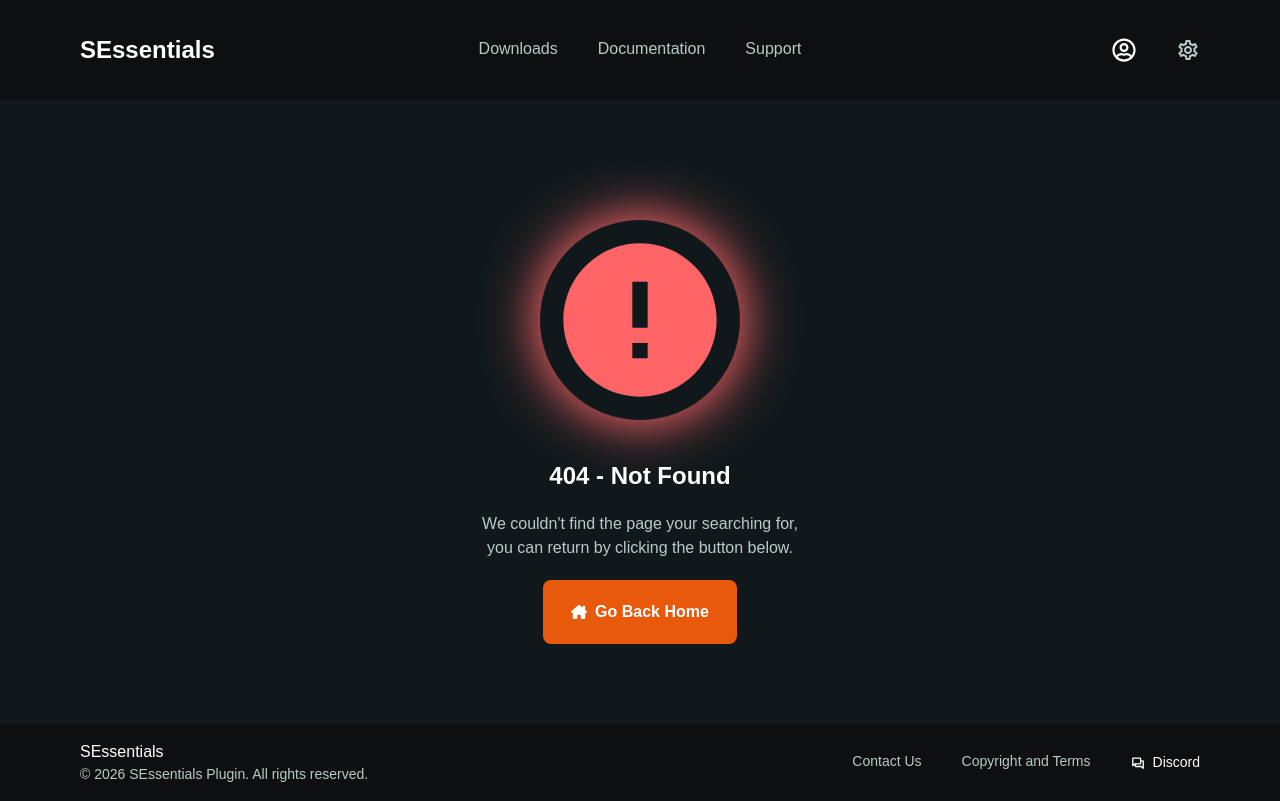
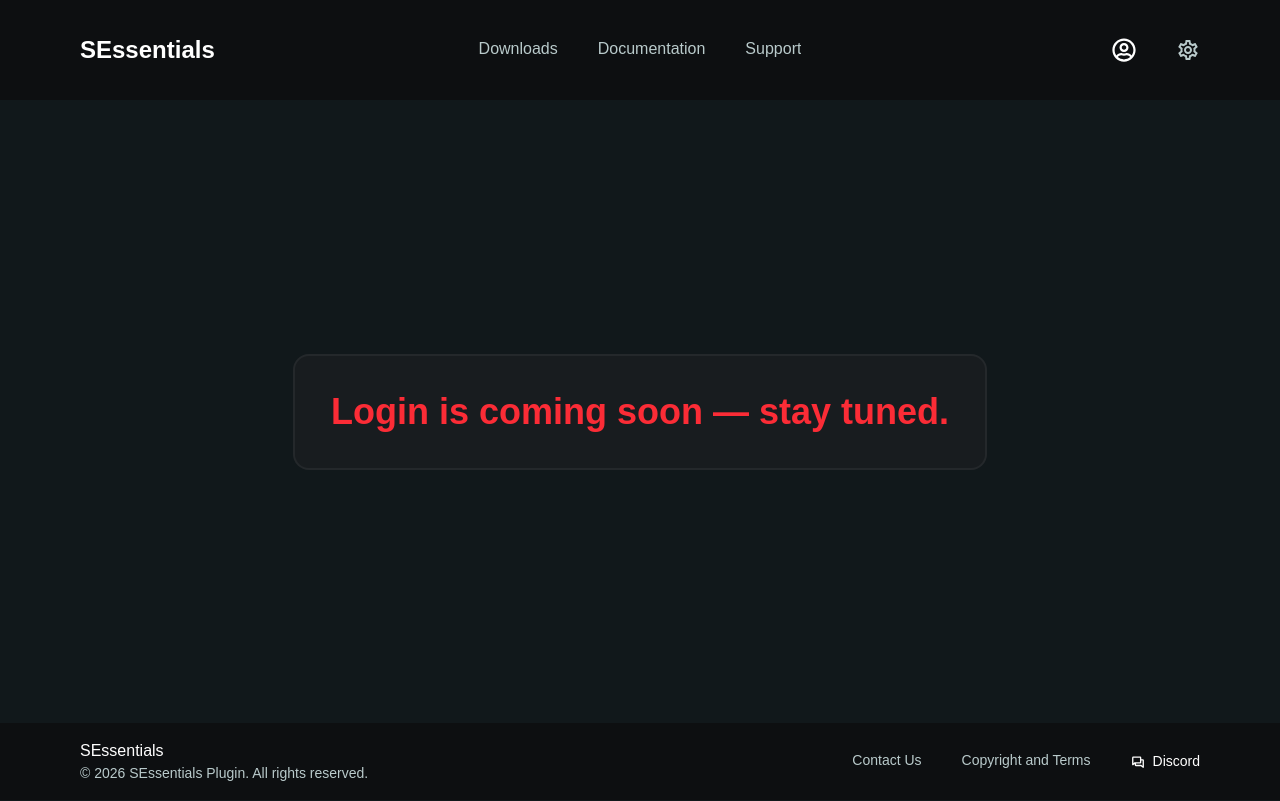
Before and after one commit to KatyTye/PluginDashboard, a React (Vite) app: page /profile in a window 1280 px wide. Built offline with nearby package versions, Linux system fonts and the light colour scheme.

Commit message:
feat: Added temp profile message on page

```diff
--- a/src/App.tsx
+++ b/src/App.tsx
@@ -10,6 +10,7 @@ import Loading from "./pages/Loading"
 import Terms from "./pages/Terms"
 import Home from "./pages/Home"
 import Documentation from "./pages/Documentation"
+import Profile from "./pages/Profile"
 
 function App() {
 
@@ -35,6 +36,7 @@ function App() {
 				{
 					id: "primary",
 					loader: returnPluginDownloads,
+					hydrateFallbackElement: <Loading />,
 					children: [
 						{
 							path: "/downloads",
@@ -45,6 +47,11 @@ function App() {
 							element: <Changelog />
 						}
 					]
+				},
+				{
+					id: "profile",
+					path: "/profile",
+					element: <Profile />
 				},
 				{
 					path: "/docs",
--- /dev/null
+++ b/src/pages/Profile.tsx
@@ -0,0 +1,8 @@
+export default function Profile() {
+
+	return (<>
+		<div className="m-auto bg-(--box-background-color) border-(--border-color) p-5 border-2 rounded-2xl">
+			<p className="text-red-500 font-bold text-4xl m-4">Login is coming soon — stay tuned.</p>
+		</div>
+	</>)
+}
```
